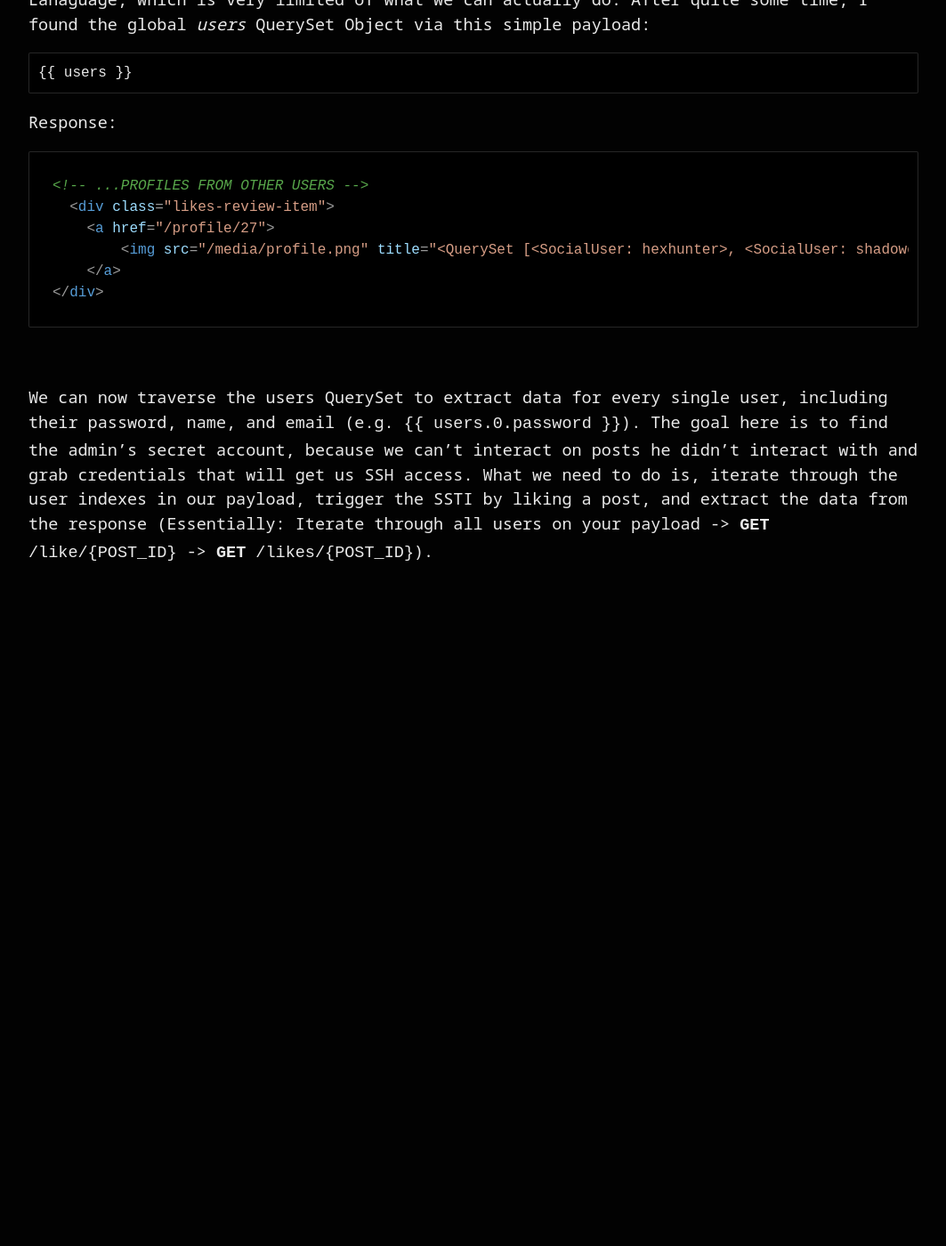
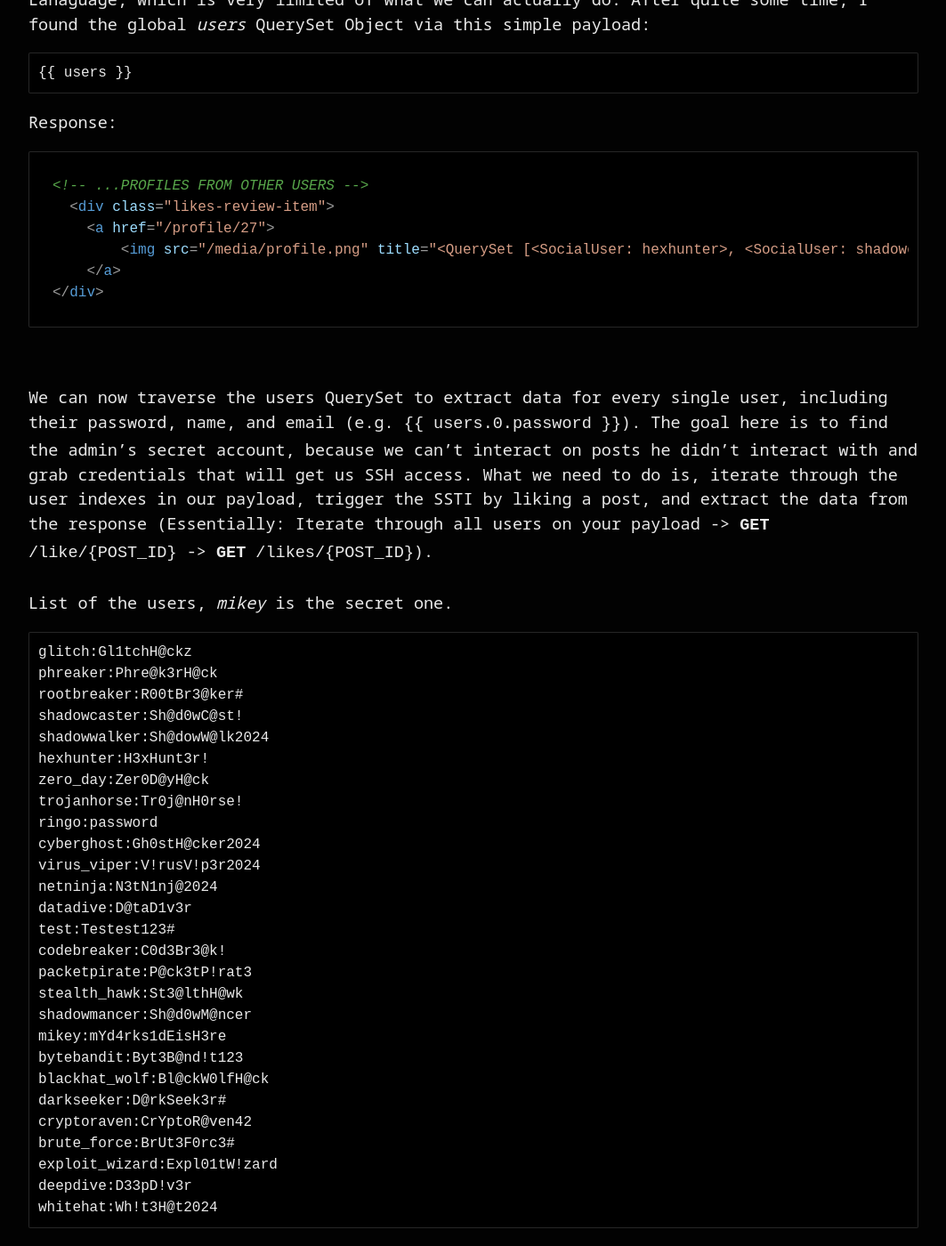
Before and after one commit to 20kilograma/blog, a Jekyll site: the page built from hacknet-htb.md, in a window 1280 px wide and 1400 px high, scrolled down 2273 px. Shown: the whole window at 89% size, without its empty margins (108-1171 px from the left). Built offline with Jekyll 4.4.1, drawn with Linux system fonts in a browser that asks for light colours; nearby versions of some CDN libraries; some web fonts are replaced; our own code applies the rules of GitHub Pages for plain Markdown files; before the commit the page ends 2929 px from its top, so only the background shows below that.

Commit message:
Document user credentials and admin account
Added a list of users with their credentials, highlighting the secret admin account.

```diff
--- a/hacknet-htb.md
+++ b/hacknet-htb.md
@@ -45,3 +45,33 @@ Response:
 <br>
 
 We can now traverse the users QuerySet to extract data for every single user, including their password, name, and email (e.g. <code class="language-none">{% raw %}{{ users.0.password }}{% endraw %}</code>). The goal here is to find the admin's secret account, because we can't interact on posts he didn't interact with and grab credentials that will get us SSH access. What we need to do is, iterate through the user indexes in our payload, trigger the SSTI by liking a post, and extract the data from the response (Essentially: Iterate through all users on your payload -> <code><b>GET</b> /like/{POST_ID}</code> -> <code><b>GET</b> /likes/{POST_ID}</code>).
+<br> <br>
+List of the users, <i>mikey</i> is the secret one.
+<pre><code class="language-none">glitch:Gl1tchH@ckz
+phreaker:Phre@k3rH@ck
+rootbreaker:R00tBr3@ker#
+shadowcaster:Sh@d0wC@st!
+shadowwalker:Sh@dowW@lk2024
+hexhunter:H3xHunt3r!
+zero_day:Zer0D@yH@ck
+trojanhorse:Tr0j@nH0rse!
+ringo:password
+cyberghost:Gh0stH@cker2024
+virus_viper:V!rusV!p3r2024
+netninja:N3tN1nj@2024
+datadive:D@taD1v3r
+test:Testest123#
+codebreaker:C0d3Br3@k!
+packetpirate:P@ck3tP!rat3
+stealth_hawk:St3@lthH@wk
+shadowmancer:Sh@d0wM@ncer
+mikey:mYd4rks1dEisH3re
+bytebandit:Byt3B@nd!t123
+blackhat_wolf:Bl@ckW0lfH@ck
+darkseeker:D@rkSeek3r#
+cryptoraven:CrYptoR@ven42
+brute_force:BrUt3F0rc3#
+exploit_wizard:Expl01tW!zard
+deepdive:D33pD!v3r
+whitehat:Wh!t3H@t2024
+</code></pre>
```
